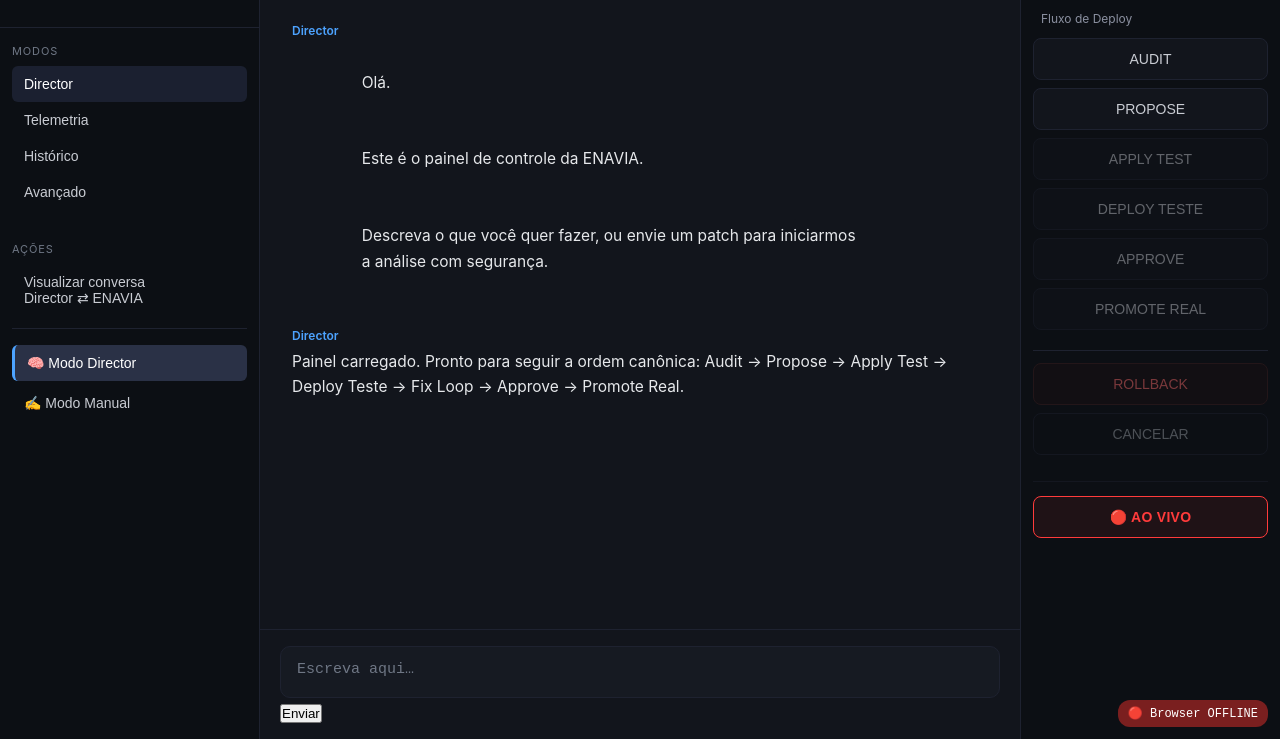
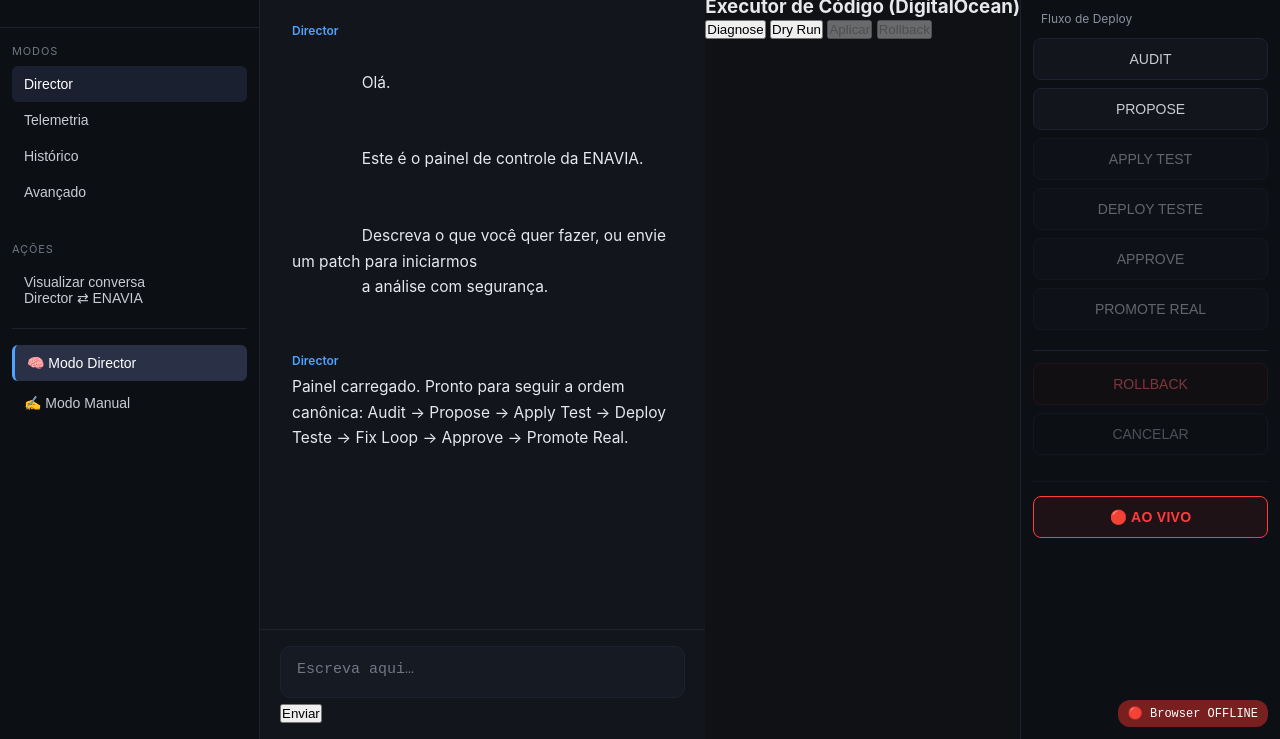
Before and after one commit to brunovasque/nv-control, a plain HTML site: page index.html in a window 1280 px wide. Shown: the part 61-800 px from the top of the page. Drawn offline with Linux system fonts and the light colour scheme; no server answers.

Commit message:
Update index.html

```diff
--- a/index.html
+++ b/index.html
@@ -200,6 +200,22 @@
 </div>
 
         <!-- =========================
+     EXECUTOR DE CÓDIGO (DO)
+========================== -->
+<div id="codeExecutorPanel" class="panel">
+  <h3>Executor de Código (DigitalOcean)</h3>
+
+  <div class="actions">
+    <button id="codeDiagnoseBtn">Diagnose</button>
+    <button id="codeDryRunBtn">Dry Run</button>
+    <button id="codeApplyBtn" disabled>Aplicar</button>
+    <button id="codeRollbackBtn" disabled>Rollback</button>
+  </div>
+
+  <pre id="codeExecutorOutput" class="output"></pre>
+</div>
+
+        <!-- =========================
              PAINEL DE BOTÕES (DIREITA)
         ========================== -->
         <aside class="actions-panel">
```
